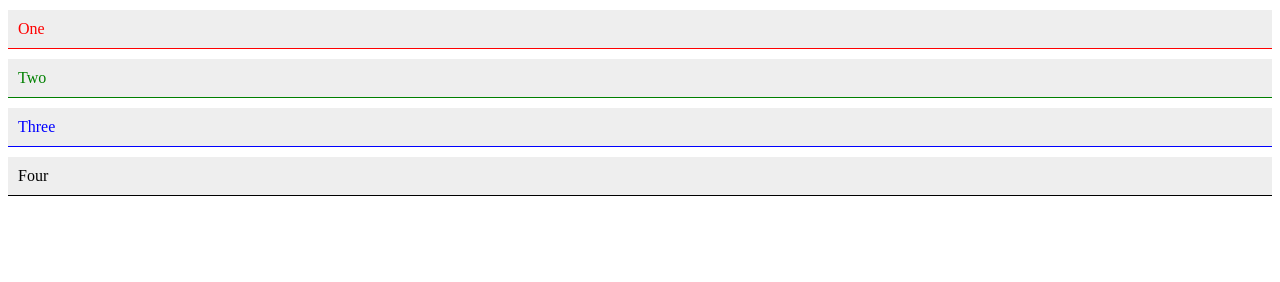
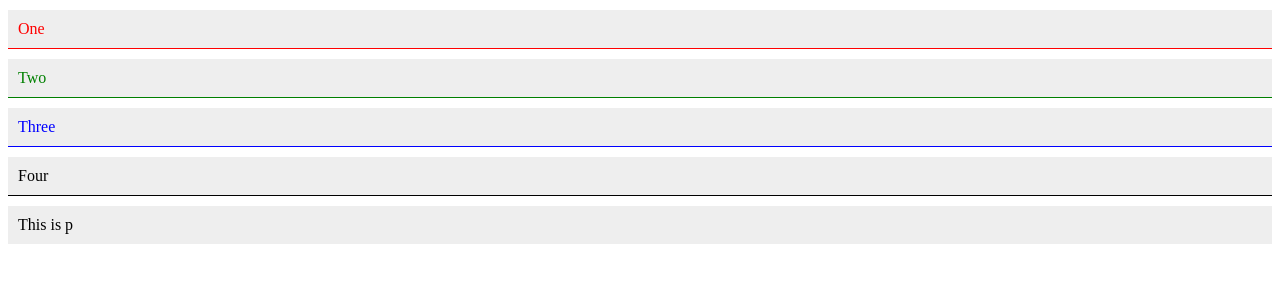
Before and after one commit to MotasimAwadh/Css_project, a plain HTML site: page index.html in a window 1280 px wide. Drawn offline with Linux system fonts and the light colour scheme.

Commit message:
Grouping Multiple Selectors

```diff
--- a/css/master.css
+++ b/css/master.css
@@ -39,7 +39,8 @@ Grouping Multiple Selectors:
 .one,
 .two,
 .three,
-.four {
+.four,
+p {
     padding: 10px;
     margin: 10px 0;
     background-color: #EEE;
--- a/index.html
+++ b/index.html
@@ -10,5 +10,6 @@
     <div class="two">Two</div>
     <div class="three">Three</div>
     <div class="four">Four</div>
+    <p>This is p</p>
 </body>
 </html>
```
